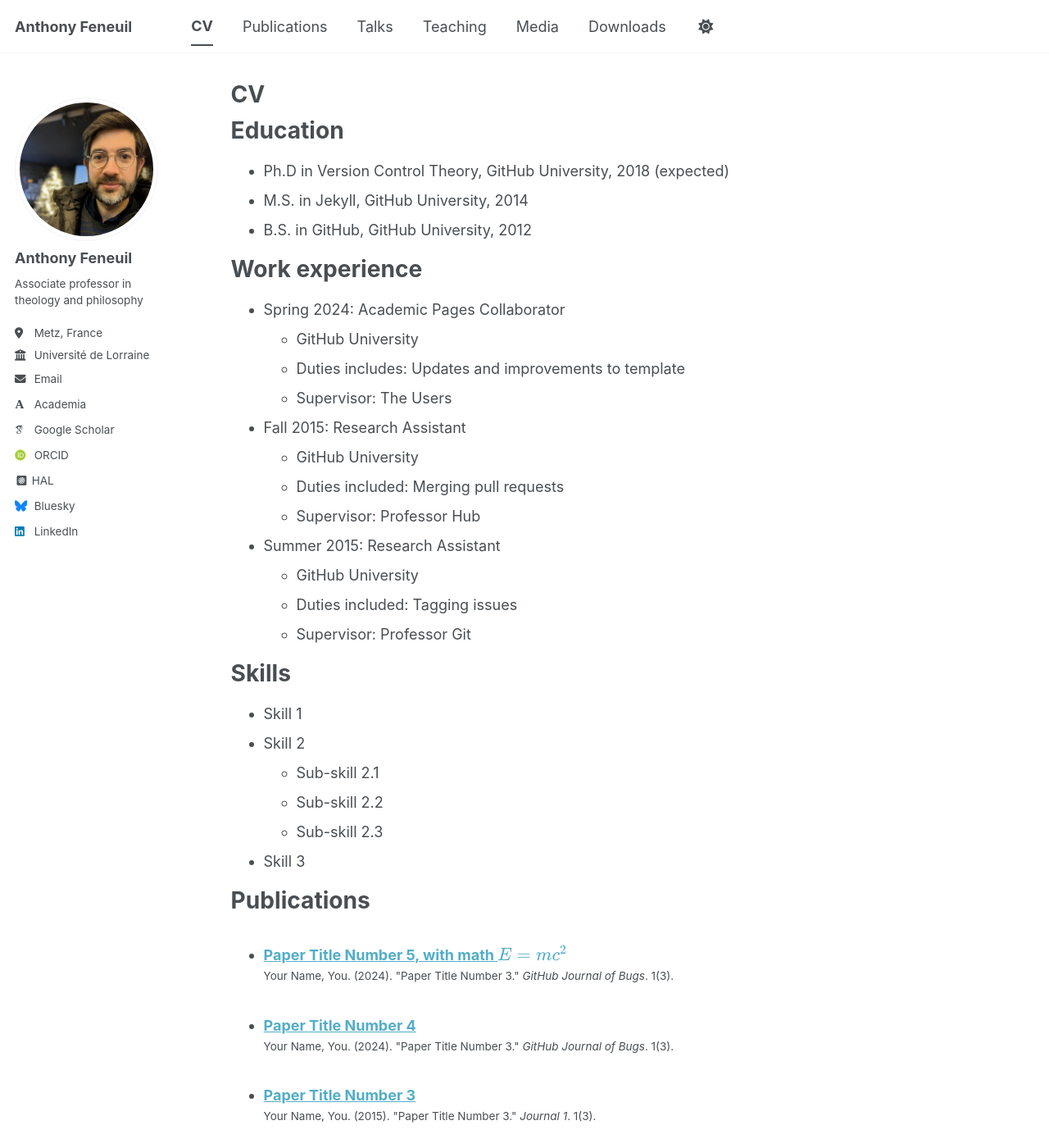
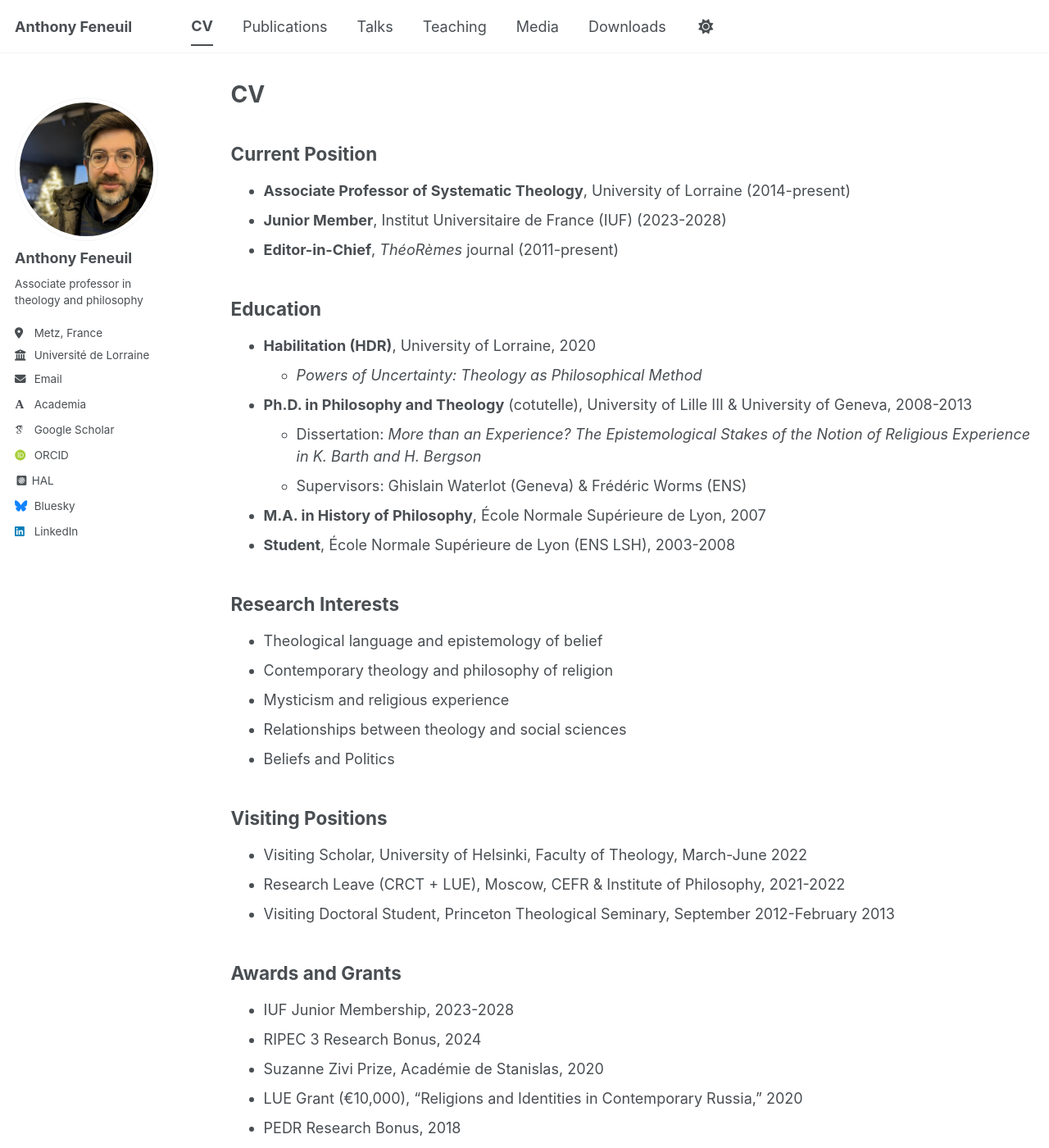
Before and after one commit to anfnl/anfnl.github.io, a Jekyll site: the page built from _pages/cv.md, in a window 1280 px wide and 1400 px high. Shown: the whole window at 82% size. Built offline with Jekyll 4.4.1, drawn with Linux system fonts in a browser that asks for light colours; some web fonts are replaced; a script bundle is joined from its source files by our own code; library files that are not in the unit come from our copies; some of the changed text lies outside the part shown.

Commit message:
Update cv.md

```diff
--- a/_pages/cv.md
+++ b/_pages/cv.md
@@ -9,37 +9,66 @@ redirect_from:
 
 {% include base_path %}
 
-Education
-======
-* Ph.D in Version Control Theory, GitHub University, 2018 (expected)
-* M.S. in Jekyll, GitHub University, 2014
-* B.S. in GitHub, GitHub University, 2012
+## Current Position
 
-Work experience
-======
-* Spring 2024: Academic Pages Collaborator
-  * GitHub University
-  * Duties includes: Updates and improvements to template
-  * Supervisor: The Users
+* **Associate Professor of Systematic Theology**, University of Lorraine (2014-present)
+* **Junior Member**, Institut Universitaire de France (IUF) (2023-2028)
+* **Editor-in-Chief**, *ThéoRèmes* journal (2011-present)
 
-* Fall 2015: Research Assistant
-  * GitHub University
-  * Duties included: Merging pull requests
-  * Supervisor: Professor Hub
 
-* Summer 2015: Research Assistant
-  * GitHub University
-  * Duties included: Tagging issues
-  * Supervisor: Professor Git
+## Education
 
-Skills
-======
-* Skill 1
-* Skill 2
-  * Sub-skill 2.1
-  * Sub-skill 2.2
-  * Sub-skill 2.3
-* Skill 3
+* **Habilitation (HDR)**, University of Lorraine, 2020
+  * *Powers of Uncertainty: Theology as Philosophical Method*
+* **Ph.D. in Philosophy and Theology** (cotutelle), University of Lille III & University of Geneva, 2008-2013
+  * Dissertation: *More than an Experience? The Epistemological Stakes of the Notion of Religious Experience in K. Barth and H. Bergson*
+  * Supervisors: Ghislain Waterlot (Geneva) & Frédéric Worms (ENS)
+* **M.A. in History of Philosophy**, École Normale Supérieure de Lyon, 2007
+* **Student**, École Normale Supérieure de Lyon (ENS LSH), 2003-2008
+
+## Research Interests
+
+* Theological language and epistemology of belief
+* Contemporary theology and philosophy of religion
+* Mysticism and religious experience
+* Relationships between theology and social sciences
+* Beliefs and Politics
+
+## Visiting Positions
+
+* Visiting Scholar, University of Helsinki, Faculty of Theology, March-June 2022
+* Research Leave (CRCT + LUE), Moscow, CEFR & Institute of Philosophy, 2021-2022
+* Visiting Doctoral Student, Princeton Theological Seminary, September 2012-February 2013
+
+## Awards and Grants
+
+* IUF Junior Membership, 2023-2028
+* RIPEC 3 Research Bonus, 2024
+* Suzanne Zivi Prize, Académie de Stanislas, 2020
+* LUE Grant (€10,000), "Religions and Identities in Contemporary Russia," 2020
+* PEDR Research Bonus, 2018
+
+## Editorial Responsibilities
+
+* Editor-in-Chief, *ThéoRèmes* (2011-present) - indexed in ERIH+, Scopus
+* Editorial Board, *Laval théologique et philosophique* (2025-present)
+* Editorial Board, *Analecta Bruxellensia* (2024-present)
+
+## Professional Societies
+
+* Secretary, Société francophone de philosophie de la religion (2022-present)
+* Member, Société des amis de Bergson
+
+## Languages
+
+* French (native)
+* English (fluent, C1)
+* Russian (B2)
+* German (reading knowledge, A2)
+
+---
+
+For detailed information, see my [publications](publications/), [talks](talks/), and [teaching](teaching/) pages.
 
 Publications
 ======
@@ -58,7 +87,3 @@ Teaching
   <ul>{% for post in site.teaching reversed %}
     {% include archive-single-cv.html %}
   {% endfor %}</ul>
-
-Service and leadership
-======
-* Currently signed in to 43 different slack teams
```
